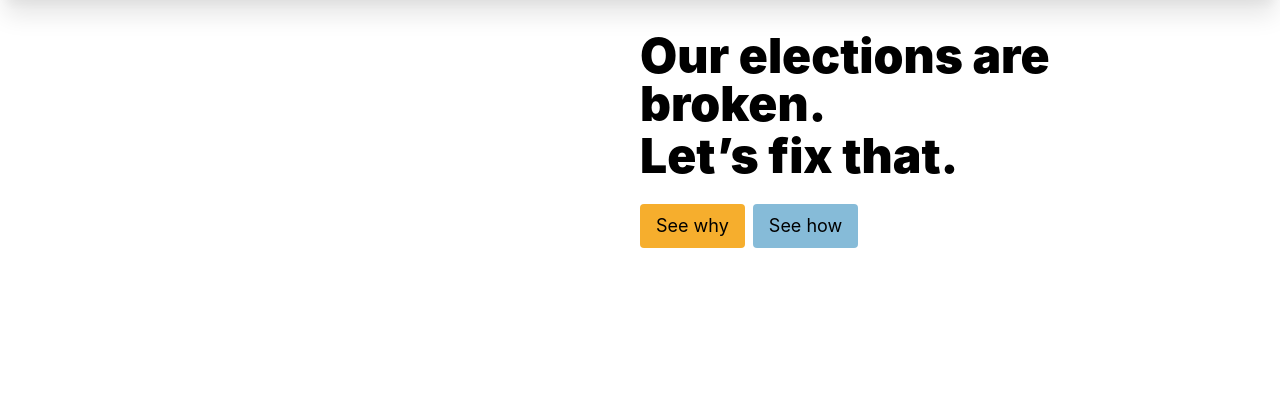
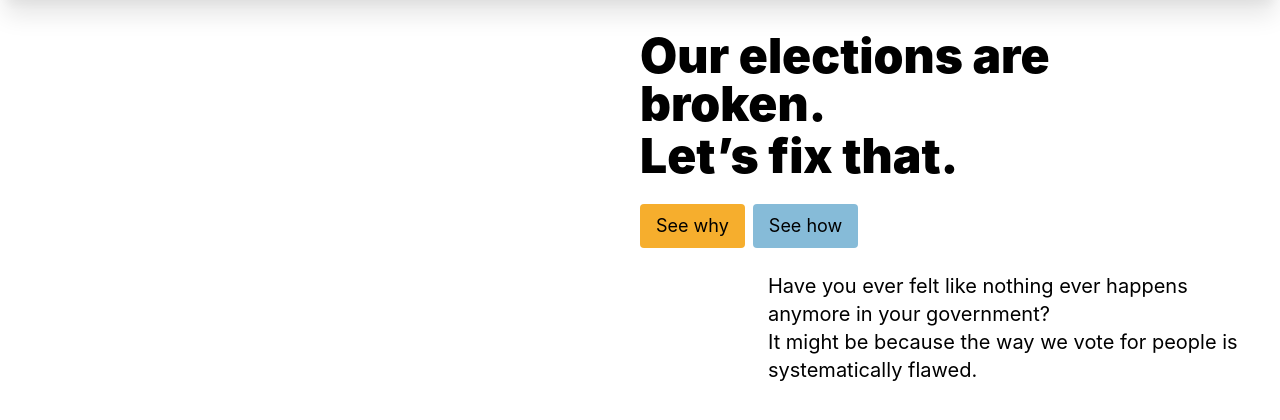
Before and after one commit to SiravitPhokeed/democrazy, a Flask app: page / in a window 1280 px wide. Shown: the part 52-472 px from the top of the page. Run offline with Flask 2, Linux system fonts and the light colour scheme; style sheets or scripts are compiled from the project's sources.

Commit message:
Paragraph

```diff
--- a/democrazy/templates/index.html
+++ b/democrazy/templates/index.html
@@ -16,9 +16,14 @@
                 <button class="btn btn-secondary text-sm xl:text-lg">See why</button>
                 <a class="btn btn-primary text-sm xl:text-lg" href="/explore">See how</a>
             </div>
-            <p>
-
-            </p>
+            <div class="pl-32 text-xl">
+                <p>
+                    Have you ever felt like nothing ever happens anymore in your government?
+                </p>
+                <p>
+                    It might be because the way we vote for people is systematically flawed.
+                </p>
+            </div>
         </div>
     </div>
     <div>
```
